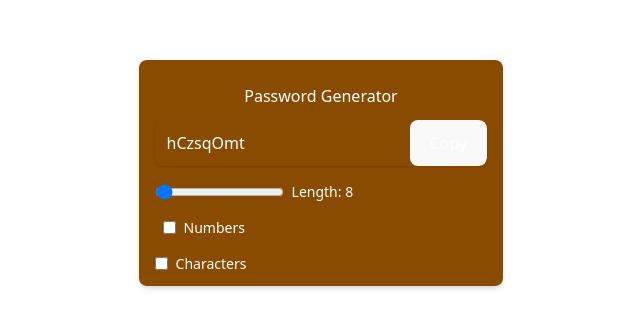
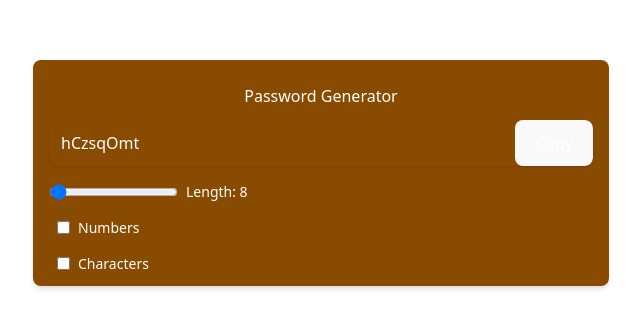
Before and after one commit to Mishra010405/React_RV, a React (Vite) app in the folder 05PasswordGenerator/: page / in a window 1280 px wide. Shown: the part 227-554 px from the top of the page, without its empty margins (319-959 px from the left). Built offline with nearby package versions, Linux system fonts and the light colour scheme.

Commit message:
Add Server side apporch

```diff
--- a/05PasswordGenerator/src/App.jsx
+++ b/05PasswordGenerator/src/App.jsx
@@ -1,4 +1,4 @@
-import { useCallback, useEffect, useState ,  } from 'react'
+import { useCallback, useEffect, useRef, useState ,  } from 'react'
 import reactLogo from './assets/react.svg'
 import viteLogo from '/vite.svg'
 import './App.css'
@@ -8,6 +8,9 @@ function App() {
   const [numberAllowed, setNumberAllowed] = useState(false);
   const [charAllowed, setCharAllowed] = useState(false);
   const [password, setPassword] = useState("");
+
+  // useref hook
+  const passwordRef = useRef(null)
 
   const passwordGenerator = useCallback(() => {
     let pass = "";
@@ -24,6 +27,13 @@ function App() {
     setPassword(pass);
   }, [length, charAllowed, numberAllowed]);
 
+  const copytoClipboard = useCallback(() => {
+    passwordRef.current?.select()
+    // passwordRef.current?.setSelectionRange(0,5)
+    window.navigator.clipboard.writeText(password)
+
+  }, [password])
+
   useEffect(() => {
     passwordGenerator();
   }, [length, charAllowed, numberAllowed, passwordGenerator]);
@@ -32,7 +42,7 @@ function App() {
   return (
 
    <>
-  <div className="w-full max-w-md mx-auto shadow-md rounded-lg px-4 py-3 my-8 bg-yellow-800 text-yellow-900">
+  <div className="w-full w-screen max-w-xl mx-auto shadow-md rounded-lg px-4 py-3 my-8 bg-yellow-800 text-yellow-900">
 
     <h3 className="text-white text-center my-3">
       Password Generator
@@ -46,9 +56,10 @@ function App() {
         className="outline-none text-white w-full py-1 px-3 bg-transparent"
         placeholder="Password"
         readOnly
+        ref={passwordRef}
       />
 
-      <button className="bg-blue-600 text-white px-3">
+      <button onClick={copytoClipboard} className="bg-blue-600 text-white px-3">
         Copy
       </button>
 
@@ -89,7 +100,7 @@ function App() {
 
       </div>
 
-      <div className="flex items-center gap-x-2">
+      <div className="flex items-center gap-x-2 px-2">
 
         <input
           type="checkbox"
```
